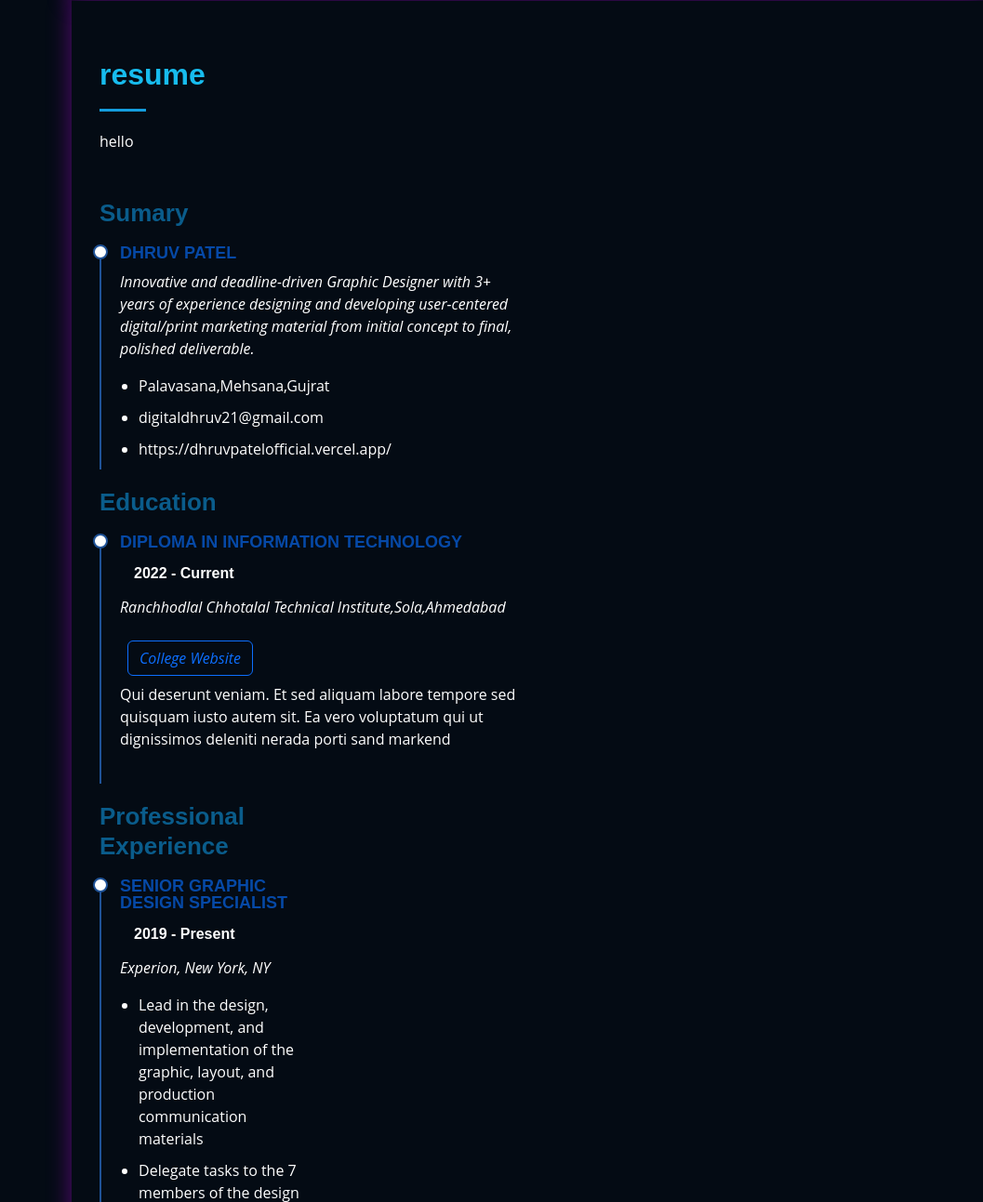
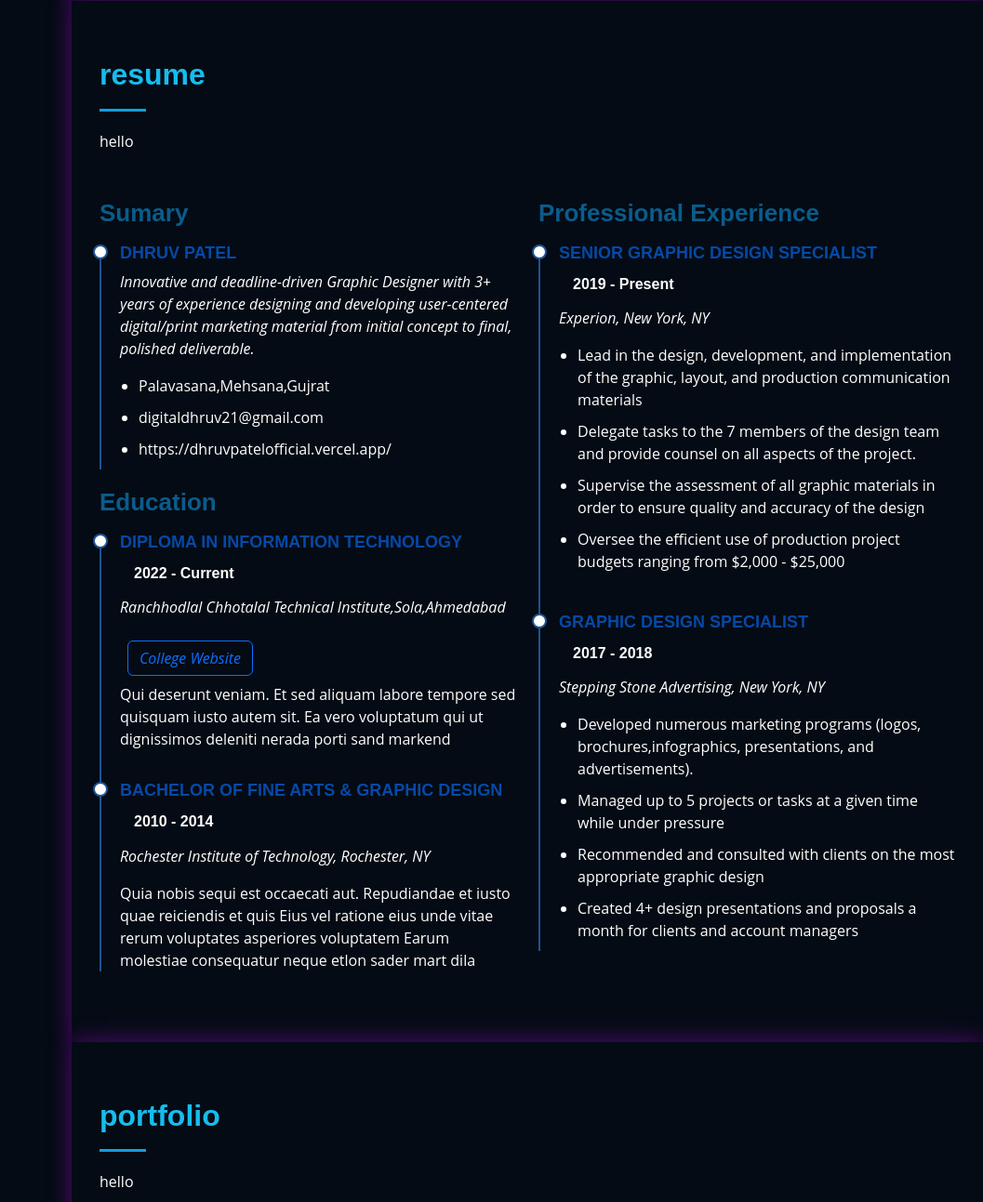
Before and after one commit to dhruvpatel16120/Portfolio-django, a Django app: page / in a window 1280 px wide. Shown: the part 2181-3474 px from the top of the page at 93% size, without its empty margins (223-1280 px from the left). Run offline with Django 4.2, Linux system fonts and the light colour scheme; data comes from the database, SQL or seed files in the repository; some libraries are stand-ins or nearby versions.

Commit message:
Update index.html

```diff
--- a/templates/index.html
+++ b/templates/index.html
@@ -142,13 +142,13 @@
               <p>Qui deserunt veniam. Et sed aliquam labore tempore sed quisquam iusto autem sit. Ea vero voluptatum qui ut dignissimos deleniti nerada porti sand markend</p>
             </div>
 
-      <!-- <div class="resume-item">
+      <div class="resume-item">
               <h4>Bachelor of Fine Arts &amp; Graphic Design</h4>
               <h5>2010 - 2014</h5>
               <p><em>Rochester Institute of Technology, Rochester, NY</em></p>
               <p>Quia nobis sequi est occaecati aut. Repudiandae et iusto quae reiciendis et quis Eius vel ratione eius unde vitae rerum voluptates asperiores voluptatem Earum molestiae consequatur neque etlon sader mart dila</p>
             </div>
-          </div> -->
+          </div>
 
           <div class="col-lg-6" data-aos="fade-up" data-aos-delay="100">
             <h3 class="resume-title">Professional Experience</h3>
```
